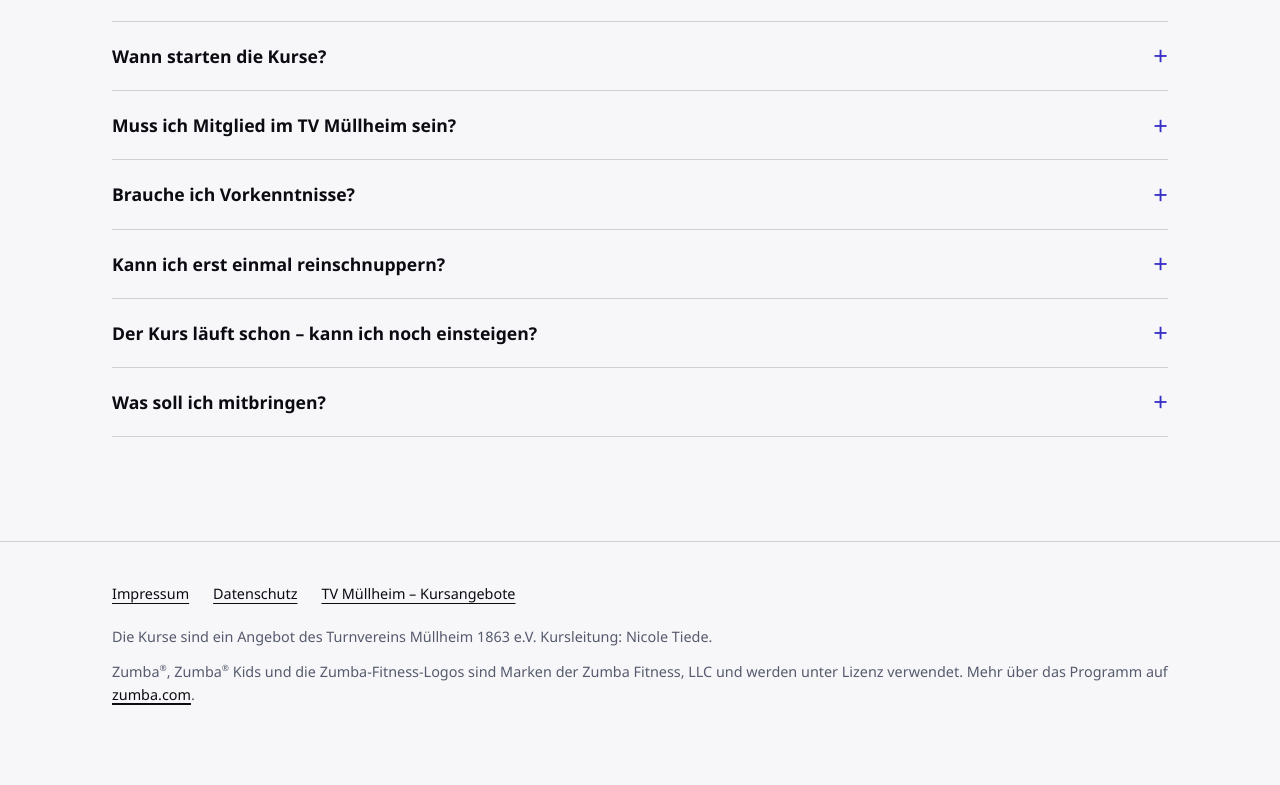
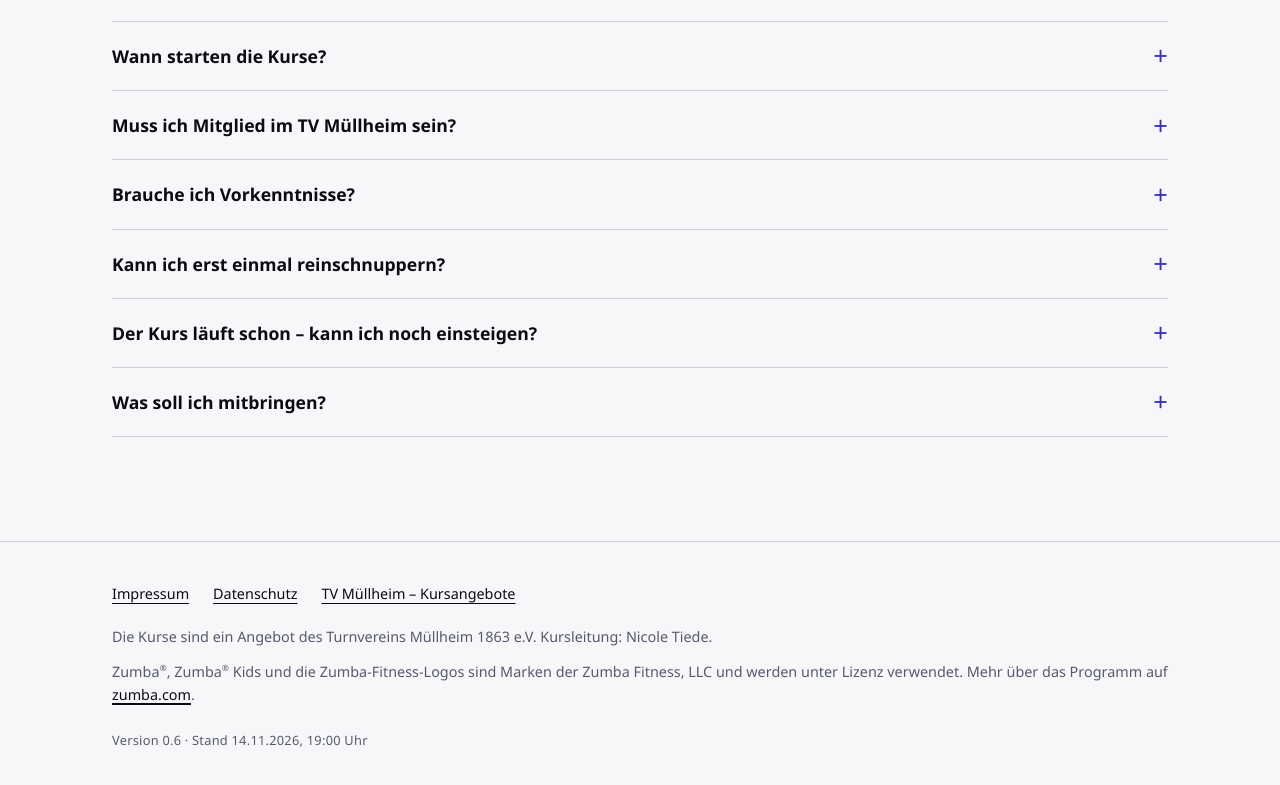
Before and after one commit to NicoleTiede/NicoleTiede.github.io, a plain HTML site: page docs/index.html in a window 1280 px wide. Shown: the part 5872-6657 px from the top of the page. Before the commit the page ends 6634 px from the top, so only its background shows below. Drawn offline with Linux system fonts and the light colour scheme.

Commit message:
Fußzeile: Versionszeile mit Nummer und Zeit
Zeigt auf der Startseite „Version 0.6 · Stand 14.11.2026, 19:00 Uhr“.
Die Pflege von Hand ist in der README beschrieben.

Co-Authored-By: Claude <noreply@anthropic.com>

```diff
--- a/docs/assets/css/style.css
+++ b/docs/assets/css/style.css
@@ -990,6 +990,14 @@ address a:hover {
   text-underline-offset: 4px;
 }
 
+/* Versionszeile: Nummer und Zeit werden in docs/index.html von Hand gepflegt */
+.site-footer .version {
+  margin-top: 24px;
+  font-size: 0.8rem;
+  font-variant-numeric: tabular-nums;
+  letter-spacing: 0.02em;
+}
+
 /* ---------- Rechtstexte ---------- */
 
 .legal {
--- a/docs/index.html
+++ b/docs/index.html
@@ -324,6 +324,8 @@
     </nav>
     <p>Die Kurse sind ein Angebot des Turnvereins Müllheim 1863 e.V. Kursleitung: Nicole Tiede.</p>
     <p>Zumba<sup>®</sup>, Zumba<sup>®</sup> Kids und die Zumba-Fitness-Logos sind Marken der Zumba Fitness, LLC und werden unter Lizenz verwendet. Mehr über das Programm auf <a href="https://www.zumba.com/de-DE" rel="noopener">zumba.com</a>.</p>
+    <!-- Versionszeile: bei jeder Änderung der Seite Nummer und Zeit anpassen (siehe README) -->
+    <p class="version">Version 0.6 · Stand <time datetime="2026-11-14T19:00+01:00">14.11.2026, 19:00 Uhr</time></p>
   </div>
 </footer>
 
```
Also changed, not shown: 1 other file.
